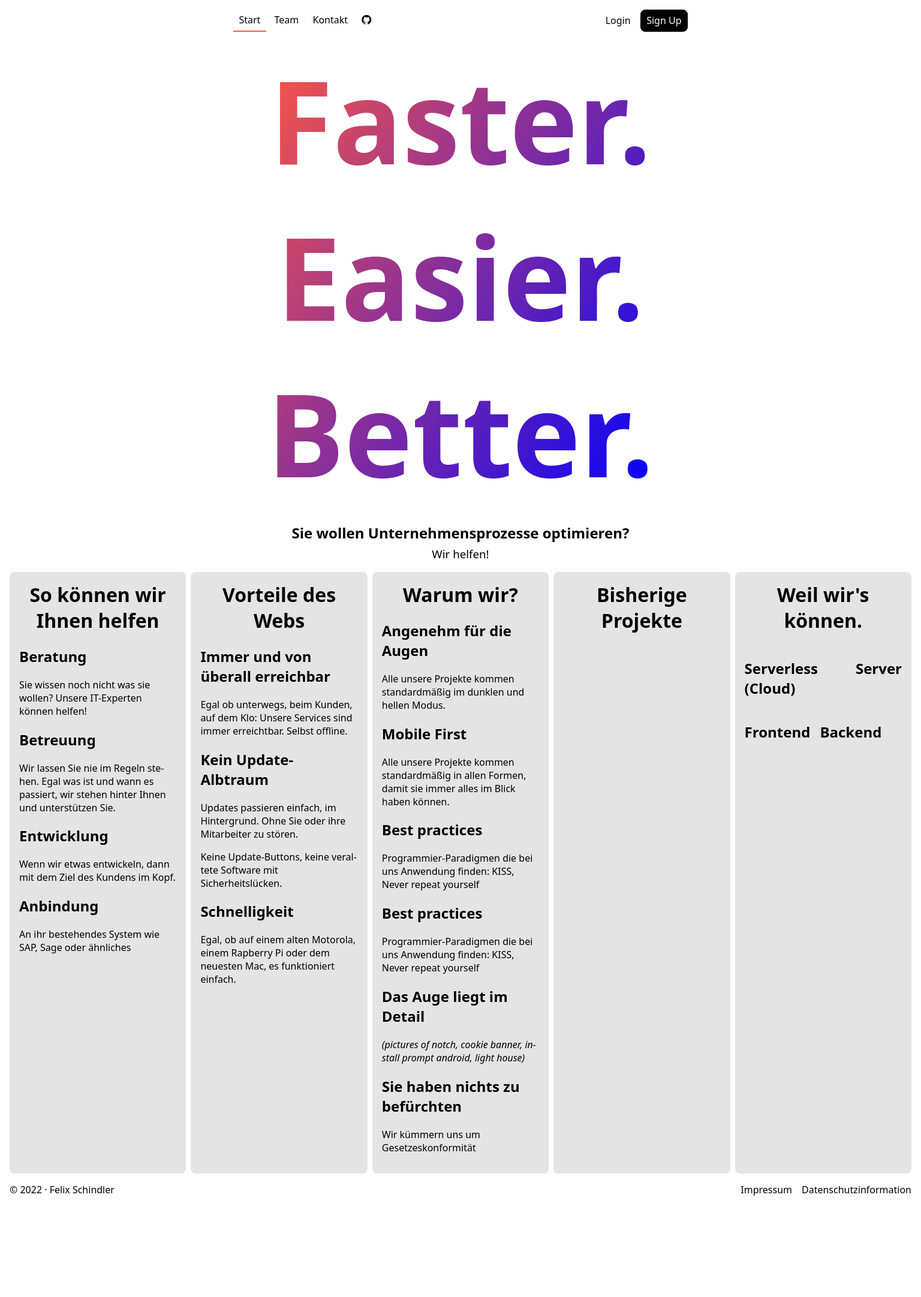
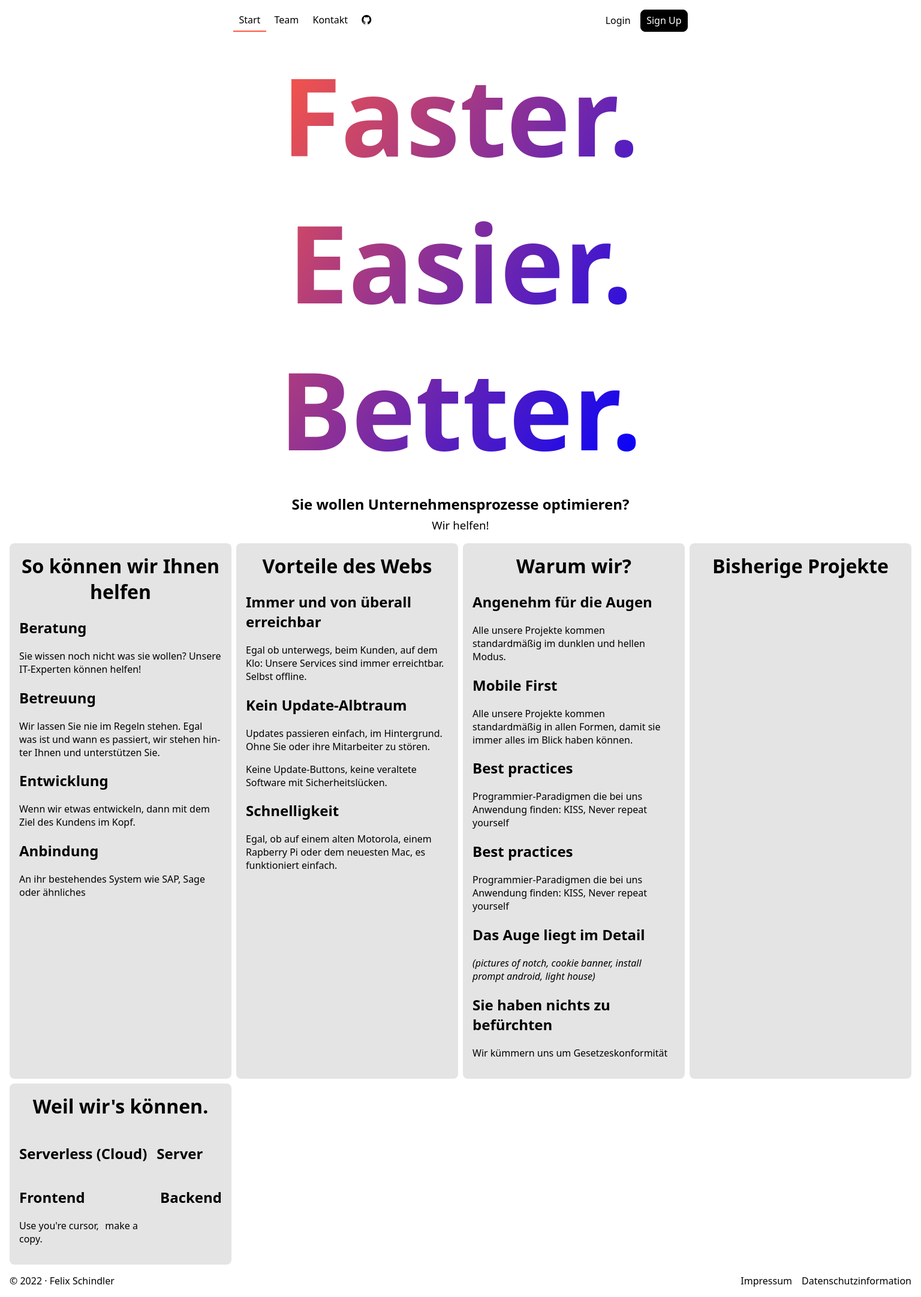
Before and after one commit to felix-schindler/com, a SvelteKit app: page / in a window 1536 px wide. Shown: the whole page at 60% size. Before the commit the page ends 2011 px from the top, so only its background shows below. Built offline with nearby package versions, Linux system fonts and the light colour scheme.

Commit message:
Start page: Fix font size; Add copyable

```diff
--- a/src/routes/+page.svelte
+++ b/src/routes/+page.svelte
@@ -1,4 +1,6 @@
 <script>
+	import Copyable from "$lib/components/Copyable.svelte";
+
 	let msgs = [
 		"Sie wollen Unternehmensprozesse optimieren?",
 		"Sie wollen ihre eigene Webseite?",
@@ -124,6 +126,9 @@
 		<div class="half">
 			<div>
 				<h2>Frontend</h2>
+				<p>
+					Use you're cursor, <Copyable value={"you can copy this."}>make a copy.</Copyable>
+				</p>
 			</div>
 			<div>
 				<h2>Backend</h2>
@@ -144,7 +149,7 @@
 			margin: 0;
 
 			white-space: pre-wrap;
-			font-size: 25vw;
+			font-size: 15vh;
 
 			color: transparent;
 			background-image: linear-gradient((120deg, var(--accent), blue));
@@ -162,21 +167,10 @@
 			font-weight: 500;
 			margin-top: 0;
 		}
+	}
 
-		// button {
-		// 	cursor: pointer;
-
-		// 	color: inherit;
-		// 	background-color: rgba(var(--gray-rgb), 0.2);
-
-		// 	padding: 0.4em 0.6em;
-		// 	border: 0;
-		// 	border-radius: var(--radius);
-
-		// 	&:hover {
-		// 		background-color: rgba(var(--gray-rgb), 0.4);
-		// 	}
-		// }
+	.grid {
+		grid-template-columns: repeat(auto-fit, minmax(350px, 1fr));
 	}
 
 	@media (min-width: 1366px) {
@@ -184,7 +178,7 @@
 			width: 80%;
 
 			h1 {
-				font-size: 12.5vw;
+				font-size: 22.5vh;
 			}
 		}
 
```
